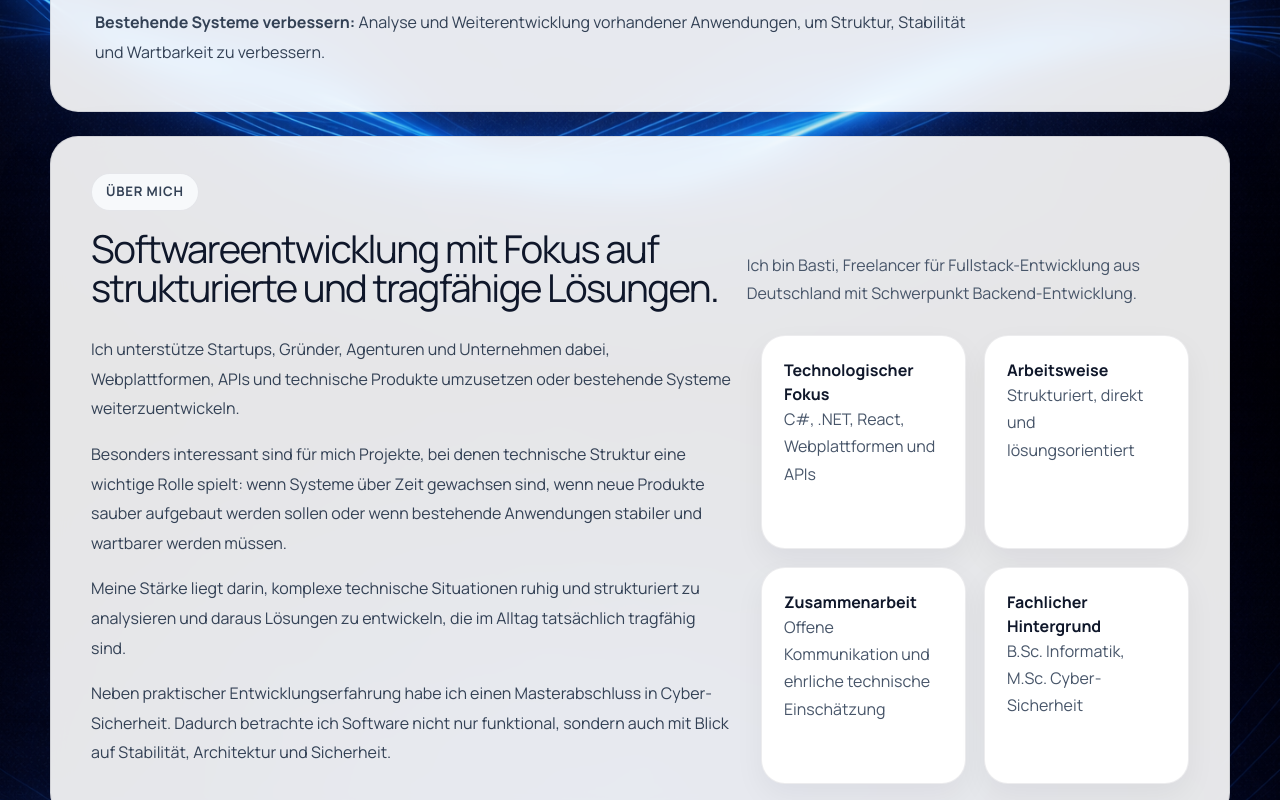
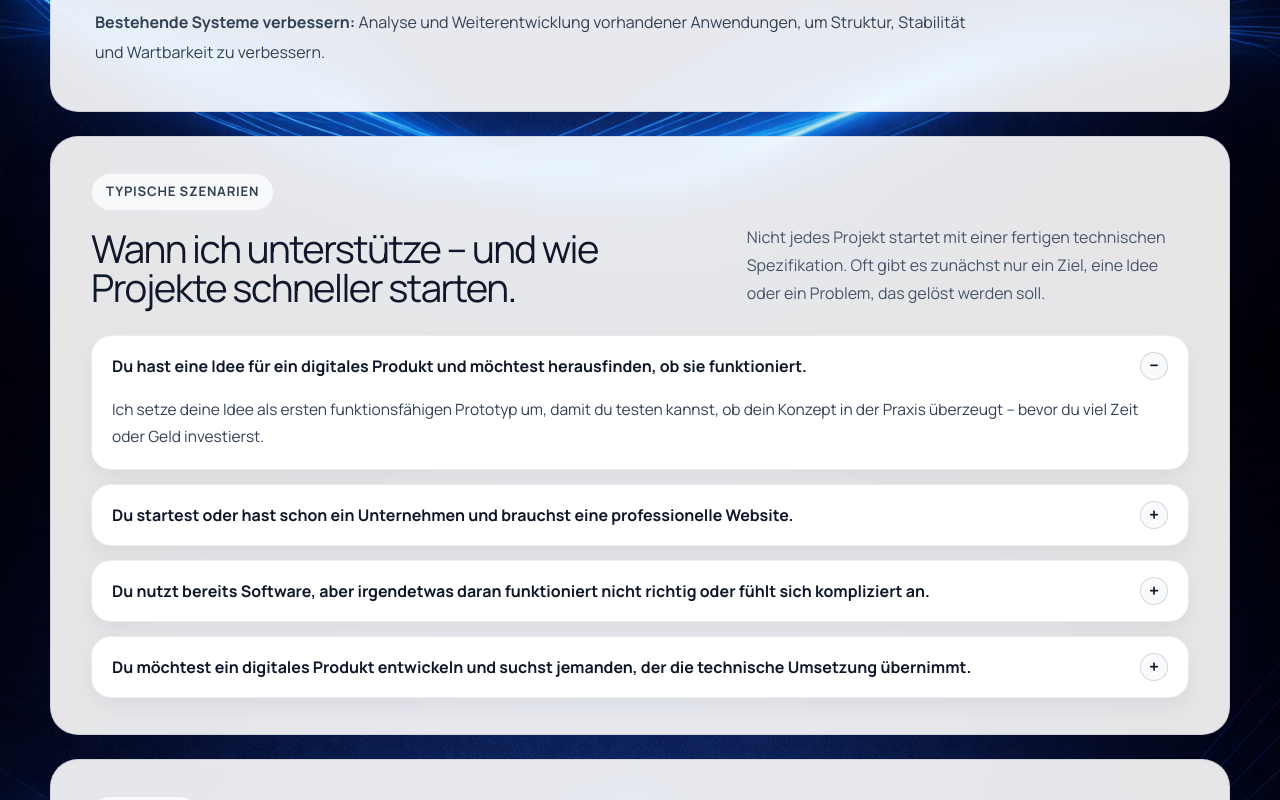
Before and after one commit to ZhRaL/OwnWebsite, a React (Vite) app: page / in a window 1280 px wide. Shown: the part 540-1340 px from the top of the page. Built offline with nearby package versions, Linux system fonts and the light colour scheme.

Commit message:
Scenarios ergänzt

```diff
--- a/src/App.css
+++ b/src/App.css
@@ -5,7 +5,9 @@
 }
 
 .site-header {
-  transition: transform 220ms ease, opacity 220ms ease;
+  transition:
+    transform 220ms ease,
+    opacity 220ms ease;
 }
 
 .page-content {
@@ -130,6 +132,83 @@ section[id] {
 .content-section {
   padding: 36px 40px;
   margin-bottom: 24px;
+}
+
+.scenarios-accordion {
+  display: grid;
+  gap: 14px;
+  margin-top: 8px;
+}
+
+.accordion-item {
+  border: 1px solid rgba(15, 23, 42, 0.08);
+  border-radius: 20px;
+  background: #fff;
+  box-shadow: 0 10px 22px rgba(15, 23, 42, 0.05);
+  overflow: hidden;
+  transition:
+    transform 180ms ease,
+    box-shadow 180ms ease;
+}
+
+.accordion-item:hover {
+  transform: translateY(-1px);
+  box-shadow: 0 14px 30px rgba(15, 23, 42, 0.08);
+}
+
+.accordion-trigger {
+  width: 100%;
+  text-align: left;
+  display: flex;
+  align-items: center;
+  justify-content: space-between;
+  gap: 14px;
+  padding: 16px 20px;
+  border: none;
+  background: none;
+  font-size: 1rem;
+  font-weight: 700;
+  color: #0f172a;
+  cursor: pointer;
+  transition:
+    background-color 180ms ease,
+    color 180ms ease;
+}
+
+.accordion-trigger:hover {
+  background: rgba(15, 23, 42, 0.03);
+}
+
+.accordion-icon {
+  display: inline-flex;
+  width: 28px;
+  height: 28px;
+  align-items: center;
+  justify-content: center;
+  border-radius: 999px;
+  border: 1px solid rgba(15, 23, 42, 0.15);
+  background: #f8fafc;
+  color: #0f172a;
+  font-size: 1.1rem;
+  font-weight: 700;
+  transition:
+    transform 180ms ease,
+    background-color 180ms ease;
+}
+
+.accordion-item.is-open .accordion-icon {
+  transform: rotate(180deg);
+}
+
+.accordion-panel {
+  padding: 0 20px 18px;
+  color: #334155;
+  line-height: 1.75;
+  font-size: 0.97rem;
+}
+
+.accordion-panel p {
+  margin: 0;
 }
 
 .section-header {
@@ -370,7 +449,9 @@ section[id] {
   background: #fff;
   padding: 14px 16px;
   color: #0f172a;
-  transition: border-color 160ms ease, box-shadow 160ms ease;
+  transition:
+    border-color 160ms ease,
+    box-shadow 160ms ease;
 }
 
 .field input:focus,
--- a/src/App.jsx
+++ b/src/App.jsx
@@ -13,6 +13,7 @@ import Footer from './Components/Footer';
 import Header from './Components/Header';
 import Impressum from './Components/Impressum';
 import LegalStrip from './Components/LegalStrip';
+import Scenarios from './Components/Scenarios';
 
 function ScrollHandler() {
   const location = useLocation();
@@ -83,7 +84,10 @@ function HomePage() {
           </div>
 
           <div className="body-copy hero-body">
-            <p>Ich bin freiberuflicher Softwareentwickler und biete folgende Leistungen an.</p>
+            <p>
+              Ich bin freiberuflicher Softwareentwickler und biete folgende
+              Leistungen an.
+            </p>
             {services.map((service) => (
               <p key={service.title}>
                 <strong>{service.title}:</strong> {service.text}
@@ -91,6 +95,8 @@ function HomePage() {
             ))}
           </div>
         </section>
+
+        <Scenarios />
 
         <Aboutme />
         <Contact />
@@ -106,9 +112,7 @@ function LegalPage({ children }) {
     <div className="site-shell">
       <Header />
       <main className="page-content">
-        <section className="section-shell legal-page">
-          {children}
-        </section>
+        <section className="section-shell legal-page">{children}</section>
       </main>
       <LegalStrip />
       <Footer />
--- a/src/Components/Header.jsx
+++ b/src/Components/Header.jsx
@@ -5,13 +5,14 @@ import HeaderElement from './HeaderElement';
 
 const navigationItems = [
   { title: 'Leistungen', targetId: 'home' },
+  { title: 'Typische Szenarien', targetId: 'scenarios' },
   { title: 'Über mich', targetId: 'about' },
   { title: 'Kontakt', targetId: 'contact' },
 ];
 
 const Header = () => {
   const [isHiddenOnMobile, setIsHiddenOnMobile] = useState(false);
-  const [activeSection, setActiveSection] = useState('home');
+  const [activeSection] = useState('');
 
   useEffect(() => {
     let lastScrollY = window.scrollY;
@@ -53,48 +54,10 @@ const Header = () => {
   }, []);
 
   useEffect(() => {
-    if (window.location.pathname !== '/') {
-      setActiveSection('');
-      return undefined;
-    }
+    // Kein aktives Section-Highlighting, steigt per Design aus.
+    return undefined;
+  }, []);
 
-    const sections = ['home', 'about', 'contact']
-      .map((id) => document.getElementById(id))
-      .filter(Boolean);
-
-    const observer = new IntersectionObserver(
-      (entries) => {
-        const candidates = entries
-          .filter((entry) => entry.isIntersecting)
-          .sort((a, b) => b.intersectionRatio - a.intersectionRatio);
-
-        if (candidates.length > 0) {
-          setActiveSection(candidates[0].target.id);
-        }
-      },
-      {
-        root: null,
-        rootMargin: '-45% 0px -45% 0px',
-        threshold: [0, 0.25, 0.5, 0.75, 1],
-      },
-    );
-
-    sections.forEach((section) => observer.observe(section));
-
-    const handleTopState = () => {
-      if (window.scrollY <= 24) {
-        setActiveSection('home');
-      }
-    };
-
-    window.addEventListener('scroll', handleTopState, { passive: true });
-    handleTopState();
-
-    return () => {
-      observer.disconnect();
-      window.removeEventListener('scroll', handleTopState);
-    };
-  }, []);
 
   return (
     <header
@@ -104,14 +67,23 @@ const Header = () => {
     >
       <div className="site-header__inner mx-auto flex w-[min(1180px,calc(100%-32px))] flex-wrap items-center justify-between gap-4 py-4">
         <Link className="site-header__brand flex items-center gap-3" to="/">
-          <img alt="Alpha Coding Icon" className="h-11 w-11 rounded-xl object-cover" src={Icon2} />
-          <span className="text-lg font-bold tracking-[-0.03em] text-slate-950">Alpha-Coding</span>
+          <img
+            alt="Alpha Coding Icon"
+            className="h-11 w-11 rounded-xl object-cover"
+            src={Icon2}
+          />
+          <span className="text-lg font-bold tracking-[-0.03em] text-slate-950">
+            Alpha-Coding
+          </span>
         </Link>
 
-        <nav className="flex flex-wrap items-center justify-end gap-1" aria-label="Hauptnavigation">
+        <nav
+          className="flex flex-wrap items-center justify-end gap-1"
+          aria-label="Hauptnavigation"
+        >
           {navigationItems.map((item) => (
             <HeaderElement
-              active={activeSection === item.targetId}
+              active={false}
               key={item.targetId}
               targetId={item.targetId}
               title={item.title}
--- /dev/null
+++ b/src/Components/Scenarios.jsx
@@ -0,0 +1,85 @@
+import { useState } from 'react';
+
+const scenarios = [
+  {
+    title:
+      'Du hast eine Idee für ein digitales Produkt und möchtest herausfinden, ob sie funktioniert.',
+    description:
+      'Ich setze deine Idee als ersten funktionsfähigen Prototyp um, damit du testen kannst, ob dein Konzept in der Praxis überzeugt – bevor du viel Zeit oder Geld investierst.',
+  },
+  {
+    title:
+      'Du startest oder hast schon ein Unternehmen und brauchst eine professionelle Website.',
+    description:
+      'Ich erstelle eine übersichtliche und moderne Website, die dein Angebot verständlich präsentiert und Vertrauen bei deinen Kunden aufbaut.',
+  },
+  {
+    title:
+      'Du nutzt bereits Software, aber irgendetwas daran funktioniert nicht richtig oder fühlt sich kompliziert an.',
+    description:
+      'Ich helfe dabei, bestehende Anwendungen zu verbessern, Probleme zu beheben und Abläufe einfacher und zuverlässiger zu machen.',
+  },
+  {
+    title:
+      'Du möchtest ein digitales Produkt entwickeln und suchst jemanden, der die technische Umsetzung übernimmt.',
+    description:
+      'Ich unterstütze dich dabei, deine Idee Schritt für Schritt umzusetzen – strukturiert, verständlich und mit Blick auf eine langfristig funktionierende Lösung.',
+  },
+];
+
+const Scenarios = () => {
+  const [openIndex, setOpenIndex] = useState(0);
+
+  const toggle = (index) => {
+    setOpenIndex((current) => (current === index ? null : index));
+  };
+
+  return (
+    <section id="scenarios" className="content-section section-shell">
+      <div className="section-header">
+        <div>
+          <span className="section-kicker">Typische Szenarien</span>
+          <h2>Wann ich unterstütze – und wie Projekte schneller starten.</h2>
+        </div>
+        <p>
+          Nicht jedes Projekt startet mit einer fertigen technischen
+          Spezifikation. Oft gibt es zunächst nur ein Ziel, eine Idee oder ein
+          Problem, das gelöst werden soll.
+        </p>
+      </div>
+
+      <div className="scenarios-accordion">
+        {scenarios.map((item, index) => {
+          const isOpen = openIndex === index;
+          return (
+            <article
+              key={item.title}
+              className={`accordion-item ${isOpen ? 'is-open' : ''}`}
+            >
+              <button
+                type="button"
+                className="accordion-trigger"
+                onClick={() => toggle(index)}
+                aria-expanded={isOpen}
+              >
+                <span>{item.title}</span>
+                <span className="accordion-icon" aria-hidden="true">
+                  {isOpen ? '−' : '+'}
+                </span>
+              </button>
+              <div
+                className="accordion-panel"
+                aria-hidden={!isOpen}
+                hidden={!isOpen}
+              >
+                <p>{item.description}</p>
+              </div>
+            </article>
+          );
+        })}
+      </div>
+    </section>
+  );
+};
+
+export default Scenarios;
```
